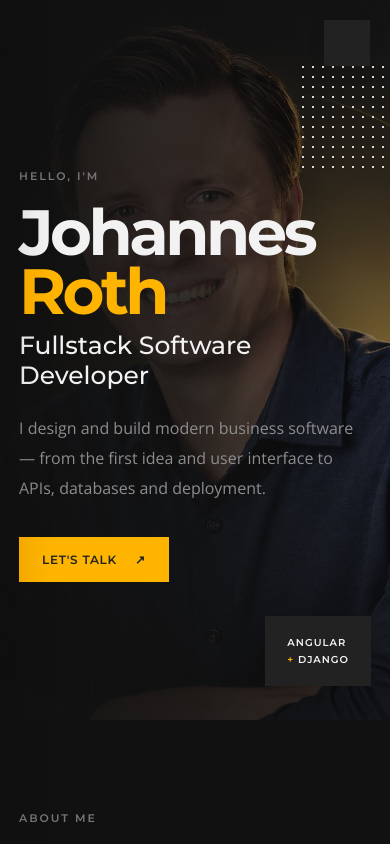
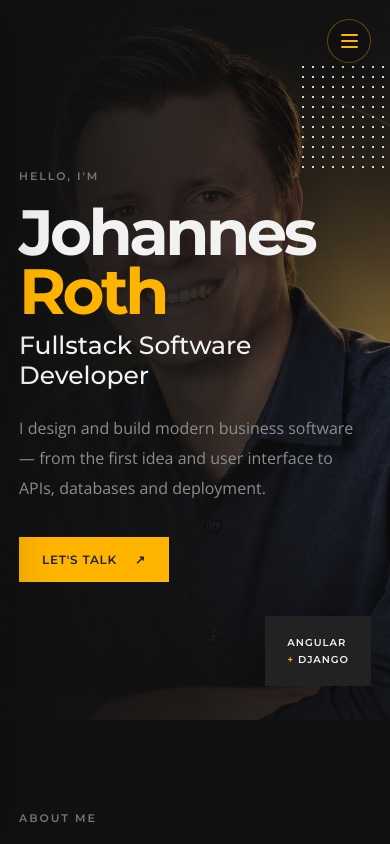
Before and after one commit to jorohx84/personal_portfolio_website, an Angular app: page / in a window 390 px wide. Shown: the top 844 px of the page. Built offline with nearby package versions, Linux system fonts and the light colour scheme.

Commit message:
Style mobile menu as circular burger button

```diff
--- a/src/styles.scss
+++ b/src/styles.scss
@@ -861,21 +861,45 @@ a {
         display: grid;
         position: fixed;
         z-index: 25;
-        right: 20px;
-        top: 20px;
-        width: 46px;
-        height: 46px;
-        background: #222;
-        box-shadow: 0 5px 20px #0001;
+        right: 19px;
+        top: 19px;
+        width: 44px;
+        height: 44px;
+        padding: 0;
+        border: 1px solid rgba(255, 180, 0, .35);
+        border-radius: 50%;
+        background: rgba(17, 17, 17, .82);
+        backdrop-filter: blur(8px);
+        box-shadow: 0 8px 24px rgba(0, 0, 0, .28);
         place-content: center;
-        gap: 4px
+        gap: 4px;
+        transition: border-color .2s ease, background .2s ease, transform .2s ease
     }
 
     .mobile-menu span {
         display: block;
-        width: 18px;
+        width: 17px;
         height: 2px;
-        background: #222
+        border-radius: 2px;
+        background: var(--accent);
+        transition: transform .2s ease, opacity .2s ease
+    }
+
+    .mobile-menu:hover {
+        border-color: var(--accent);
+        background: rgba(17, 17, 17, .96)
+    }
+
+    .mobile-menu.open span:nth-child(1) {
+        transform: translateY(6px) rotate(45deg)
+    }
+
+    .mobile-menu.open span:nth-child(2) {
+        opacity: 0
+    }
+
+    .mobile-menu.open span:nth-child(3) {
+        transform: translateY(-6px) rotate(-45deg)
     }
 
     .mobile-overlay.show {
```
